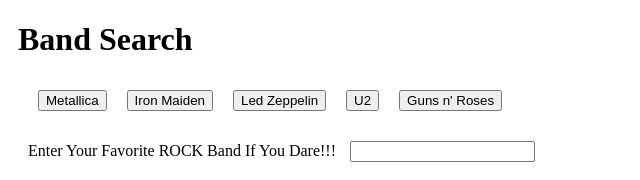
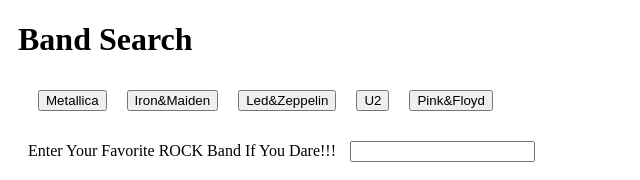
Before and after one commit to mikemcm151/GifTastical, a plain HTML site: page index.html in a window 1280 px wide. Shown: the top 180 px of the page, without its empty margins (0-640 px from the left). Drawn offline with nearby package versions, Linux system fonts and the light colour scheme; no server answers.

Commit message:
Next Round

```diff
--- a/index.html
+++ b/index.html
@@ -27,7 +27,7 @@
       <script type="text/javascript">
 
        // Initial array of bands
-      var bands = ["Metallica", "Iron Maiden", "Led Zeppelin", "U2", "Guns n' Roses"];
+      var bands = ["Metallica", "Iron&Maiden", "Led&Zeppelin", "U2", "Pink&Floyd"];
 
       function displayBandGif(){
 
```
